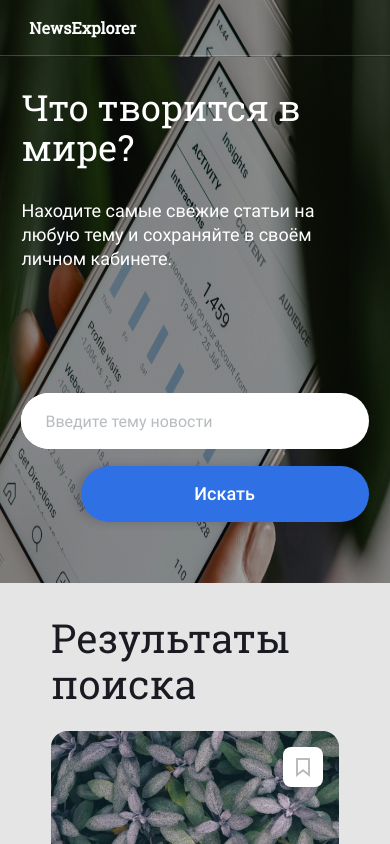
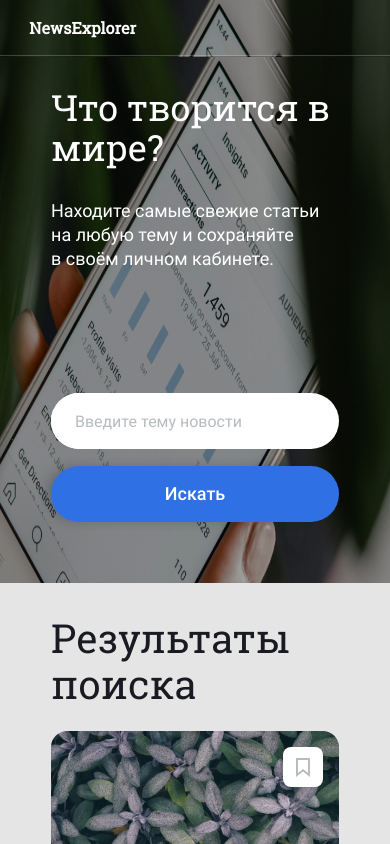
Before and after one commit to Vladimir-art/news-explorer-frontend, a React (Create React App) app: page / in a window 390 px wide. Shown: the top 844 px of the page. Built offline with nearby package versions, Linux system fonts and the light colour scheme.

Commit message:
update some

```diff
--- a/src/blocks/searchform/__form/searchform__form.css
+++ b/src/blocks/searchform/__form/searchform__form.css
@@ -10,6 +10,8 @@
 
 @media screen and (max-width: 1024px) and (min-width: 320px) {
   .searchform__form {
+    max-width: 288px;
+    margin: 0 auto;
     height: 56px;
     margin-bottom: 104px;
   }
--- a/src/blocks/searchform/__info/searchform__info.css
+++ b/src/blocks/searchform/__info/searchform__info.css
@@ -13,7 +13,7 @@
 
 @media screen and (max-width: 767px) and (min-width: 320px) {
   .searchform__info {
-    max-width: 89%;
+    max-width: 288px;
     padding: 30px 0;
   }
 }
```
